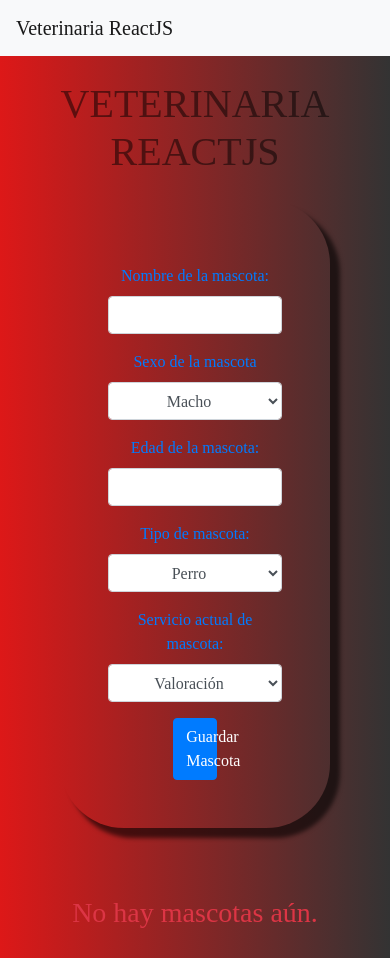
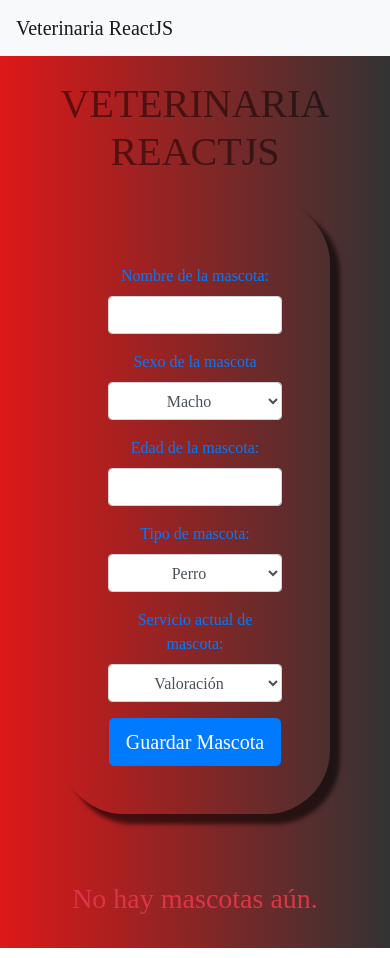
Before and after one commit to Daniel18lol/VeterinariaReact, a React (Create React App) app in the folder veterinariareact/: page / in a window 390 px wide. Built offline with nearby package versions, Linux system fonts and the light colour scheme; a web font is replaced by a local one.

Commit message:
Estilos
Se modifican los estilos para ajustar las card que sean responsive mediante clases de bootstrap

```diff
--- a/veterinariareact/src/components/PetsForm.jsx
+++ b/veterinariareact/src/components/PetsForm.jsx
@@ -73,7 +73,7 @@ export default function PetsForm(){
                     return <option key={service} value={service}>{service}</option>
                 })}
             </select>
-            <button type='submit' className='btn btn-primary w-25 mx-auto mt-3'>Guardar Mascota</button>
+            <button type='submit' className='btn btn-lg btn-primary mx-auto mt-3'>Guardar Mascota</button>
         </form>
         </>
     )
--- a/veterinariareact/src/components/PetsList.jsx
+++ b/veterinariareact/src/components/PetsList.jsx
@@ -4,9 +4,12 @@ import {FormContext} from '../context/formContext'
 export default function PetsList(){
     const {pets} = useContext(FormContext);
     return(
-        <div className="card-deck d-flex flex-wrap">
+        <div className="card-deck">
+            <div className='row'>
             { Array.isArray(pets) && pets.length ? (pets.map((pet) => {
-                    return <div key={pet.petName} className="card">
+                return (
+                        <div className='col-lg-3 mb-4 col-md-4 col-sm-6'>
+                            <div key={pet.petName} className="card">
                                 <div className="card-body">
                                     <h5 className="card-title">{pet.petName}</h5>
                                     <p className="card-text">Sexo: {pet.petSex}</p>
@@ -15,11 +18,14 @@ export default function PetsList(){
                                     <p className="card-text">Servicio: {pet.petService}</p>
                                 </div>
                             </div>
+                        </div>
+                    )
                 }))
                 : (<div className='card-body text-center'>
-                    <h3 className='text-danger'>No hay mascotas aún.</h3>
+                    <h3 className='card-title text-danger'>No hay mascotas aún.</h3>
                 </div>)
             }
             </div>
+        </div>
     );
 }
```
Lines whose indentation alone changed are shown as unchanged.
